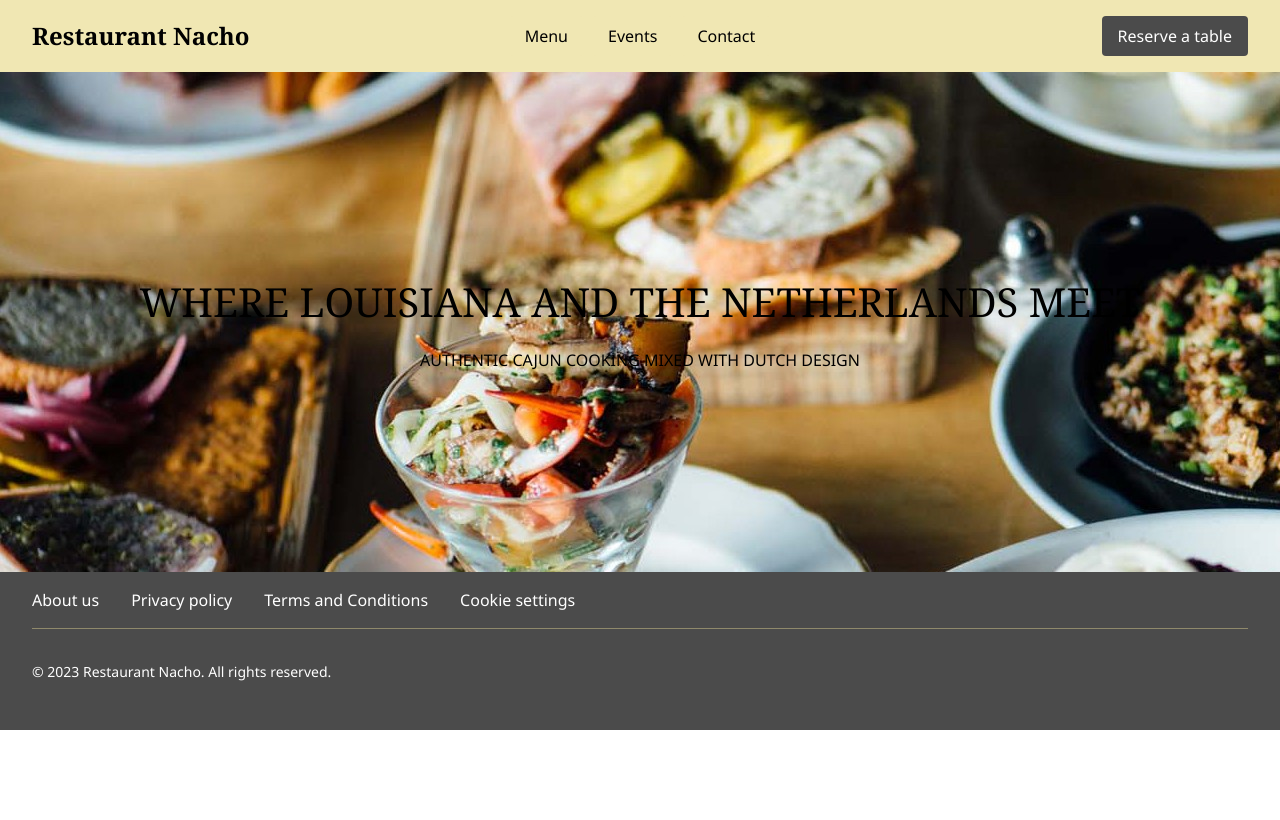
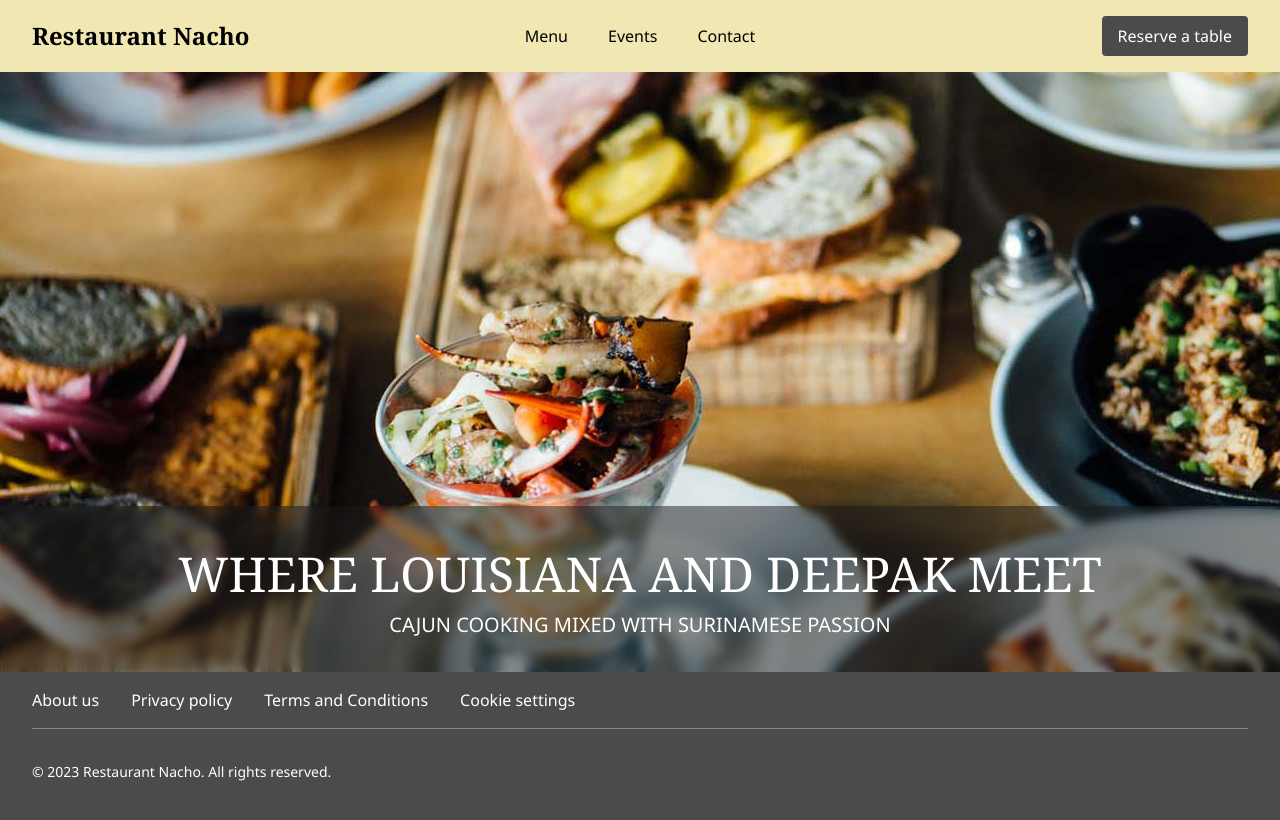
Before and after one commit to devebe/restaurant-page, a website built with webpack: page src/index.html in a window 1280 px wide. Built offline with nearby package versions, Linux system fonts and the light colour scheme.

Commit message:
Sticky header

```diff
--- a/src/style.css
+++ b/src/style.css
@@ -2,7 +2,7 @@
     font-family: 'Graphik', 'Segoe UI', Tahoma, Geneva, Verdana, sans-serif;
     font-size: 1rem;
     line-height: 1.5;
-    font-weight: 400;
+    font-weight: 300;
     padding: 0;
     margin: 0;
 }
@@ -20,6 +20,8 @@
     justify-content: space-between;
     background-color: #f0e7b3;
     padding: 1rem 2rem;
+    position: sticky;
+    top: 0;
 }
 
 #logo {
@@ -108,20 +110,25 @@ button.tabListButton.active {
 }
 
 #banner {
-    height: 500px;
+    height: 600px;
     display: flex;
     flex-direction: column;
-    justify-content: center;
-    align-items: center;
+    justify-content: end;
     background-image: url(./restaurant-picture.jpeg);
-    opacity: 0.8s;
     gap: 1rem;
+}
+
+#bannerTitle {
+    backdrop-filter: blur(4px);
+    color: #ffffff;
+    background-color: #1b1b1b80;
+    padding: 2rem;
+    text-align: center;
 }
 
 h1 {
     text-transform: uppercase;
-    text-align: center;
-    font-size: 2.5rem;
+    font-size: 3rem;
     font-family: Cambria, Cochin, Georgia, Times, 'Times New Roman', serif;
     font-weight: 400;
     margin: 0;
@@ -129,7 +136,7 @@ h1 {
 
 h2 {
     text-transform: uppercase;
-    font-size: 1rem;
-    font-weight: 400;
+    font-size: 1.25rem;
+    font-weight: 300;
     margin: 0;
 }
--- a/src/view/components/hero-banner.js
+++ b/src/view/components/hero-banner.js
@@ -4,13 +4,17 @@ export const renderHeroBanner = () => {
     const banner = new Component('banner','div');
     banner.build();
 
+    const bannerTitle = new Component('bannerTitle', 'div');
+    bannerTitle.parent = document.getElementById(banner.id);
+    bannerTitle.build();
+
     const heroTitle = new Component('heroTitle','h1');
-    heroTitle.parent = document.getElementById(banner.id);
+    heroTitle.parent = document.getElementById(bannerTitle.id);
     heroTitle.build();
-    heroTitle.addText('Where Louisiana and The Netherlands meet');
+    heroTitle.addText('Where Louisiana and Deepak meet');
 
     const heroSubTitle = new Component('heroSubTitle','h2');
-    heroSubTitle.parent = document.getElementById(banner.id);
+    heroSubTitle.parent = document.getElementById(bannerTitle.id);
     heroSubTitle.build();
-    heroSubTitle.addText('Authentic Cajun cooking mixed with Dutch Design');
+    heroSubTitle.addText('Cajun cooking mixed with Surinamese passion');
 }
```
